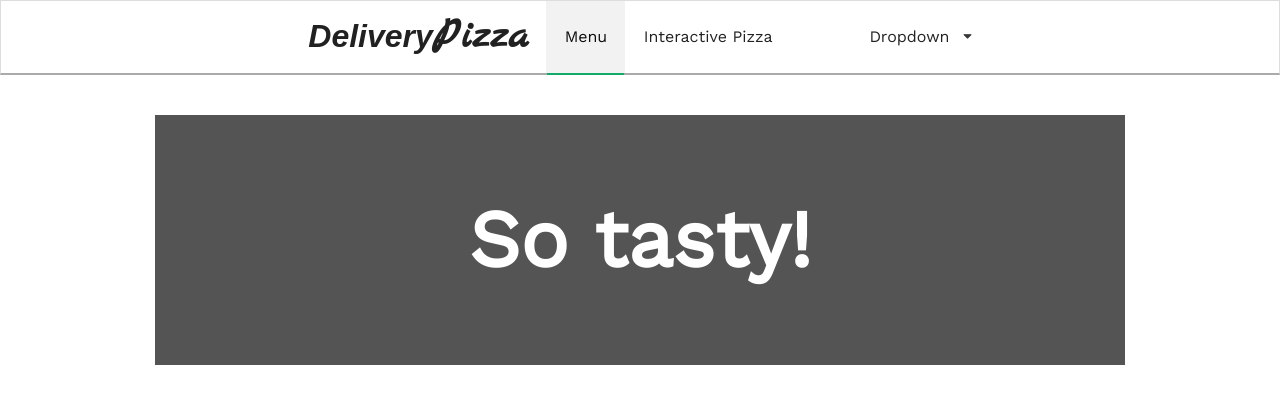
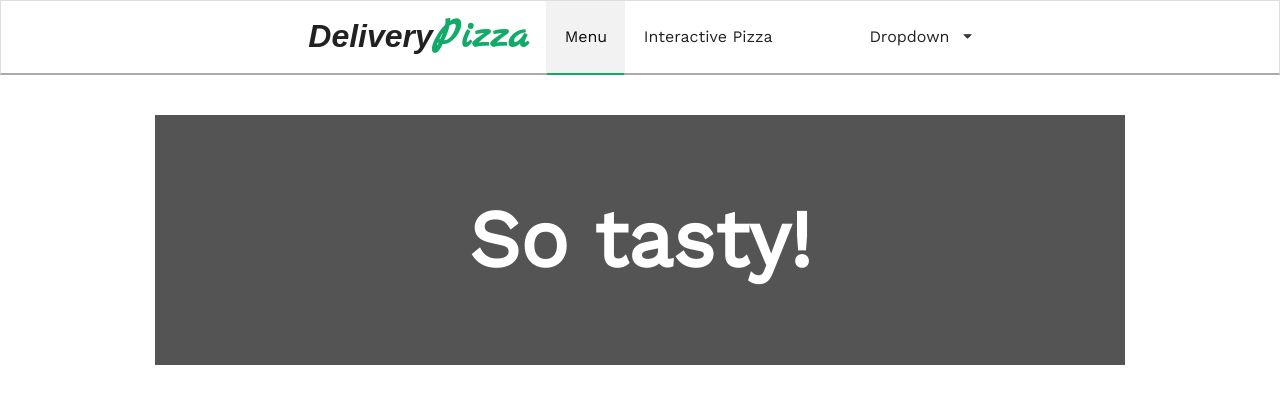
Before and after one commit to owlruslan/delivery-pizza, an Angular app: page /menu in a window 1280 px wide. Shown: the top 404 px of the page. Built offline with nearby package versions, Linux system fonts and the light colour scheme.

Commit message:
logo fix to green color

```diff
--- a/src/app/delivery-header/delivery-header.component.css
+++ b/src/app/delivery-header/delivery-header.component.css
@@ -53,6 +53,7 @@ body {
 
 .logo {
   font-size: 24pt;
+
 }
 
 .delivery-logo {
@@ -63,6 +64,7 @@ body {
 .delivery-pizza-logo {
   font-family: 'Marck Script', cursive;
   font-size: 32pt;
+  color: #11aa68;
 }
 
 .active {
```
